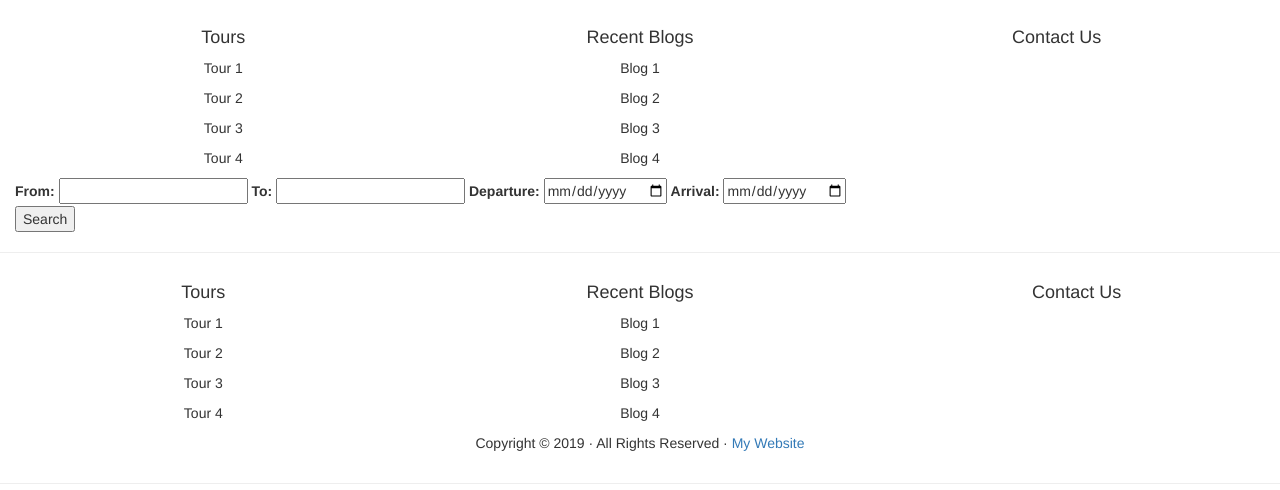
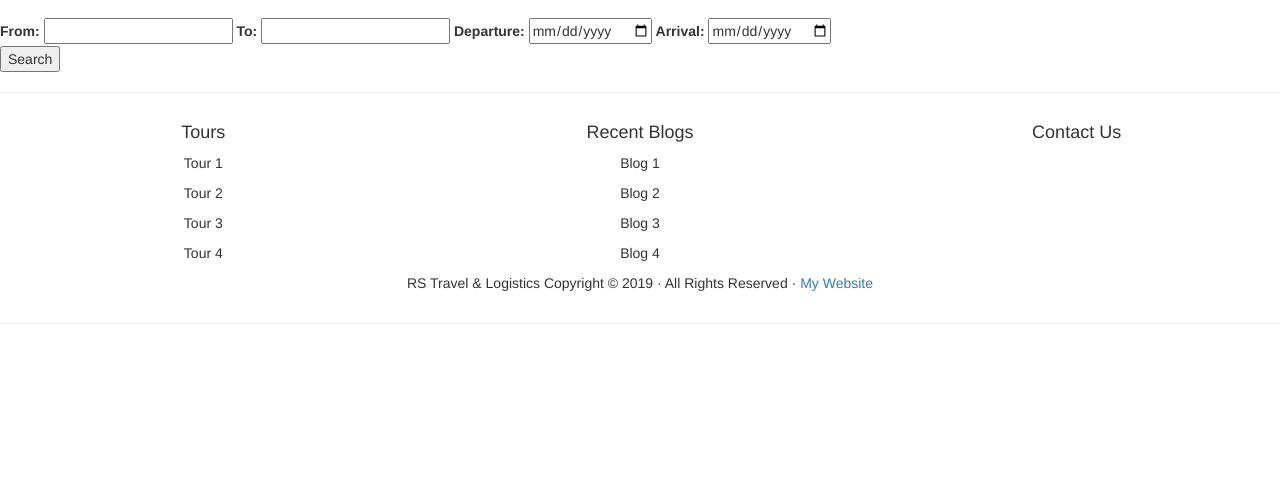
Before and after one commit to glenmould/RSTL-Site, a plain HTML site: page index.html in a window 1280 px wide. Shown: the part 54-544 px from the top of the page. Drawn offline with Linux system fonts and the light colour scheme.

Commit message:
Footer update

```diff
--- a/index.html
+++ b/index.html
@@ -45,25 +45,6 @@
   </div>
   <!-- /.container-fluid -->
 </nav>
-<div class="container-fluid">
-	<div class="text-center col-lg-4">
-		<h4>Tours</h4>
-		<p> Tour 1</p>
-		<p> Tour 2</p>
-		<p> Tour 3</p>
-		<p> Tour 4</p>
-  </div>
-	<div class="text-center col-lg-4">
-		<h4>Recent Blogs</h4>
-					<p> Blog 1</p>
-					<p> Blog 2</p>
-					<p> Blog 3</p>
-					<p> Blog 4</p>
-  </div>
-  <div class="text-center col-lg-4">
-			<h4>Contact Us</h4>
-
-		</div>
   <div class="row">
     <div class="col-lg-12">
 		<form>
@@ -82,7 +63,7 @@
  		</div>
 		</form>
     </div>
-  </div>
+</div>
 </div>
 <hr>
 	<div class="container-fluid"> </div>
@@ -108,7 +89,7 @@
 </div>
   <div class="row">
     <div class="text-center col-md-6 col-md-offset-3">
-      <p>Copyright &copy; 2019 &middot; All Rights Reserved &middot; <a href="http://yourwebsite.com/" >My Website</a></p>
+      <p>RS Travel & Logistics Copyright &copy; 2019 &middot; All Rights Reserved &middot; <a href="http://yourwebsite.com/" >My Website</a></p>
     </div>
   </div>
   <hr>
```
